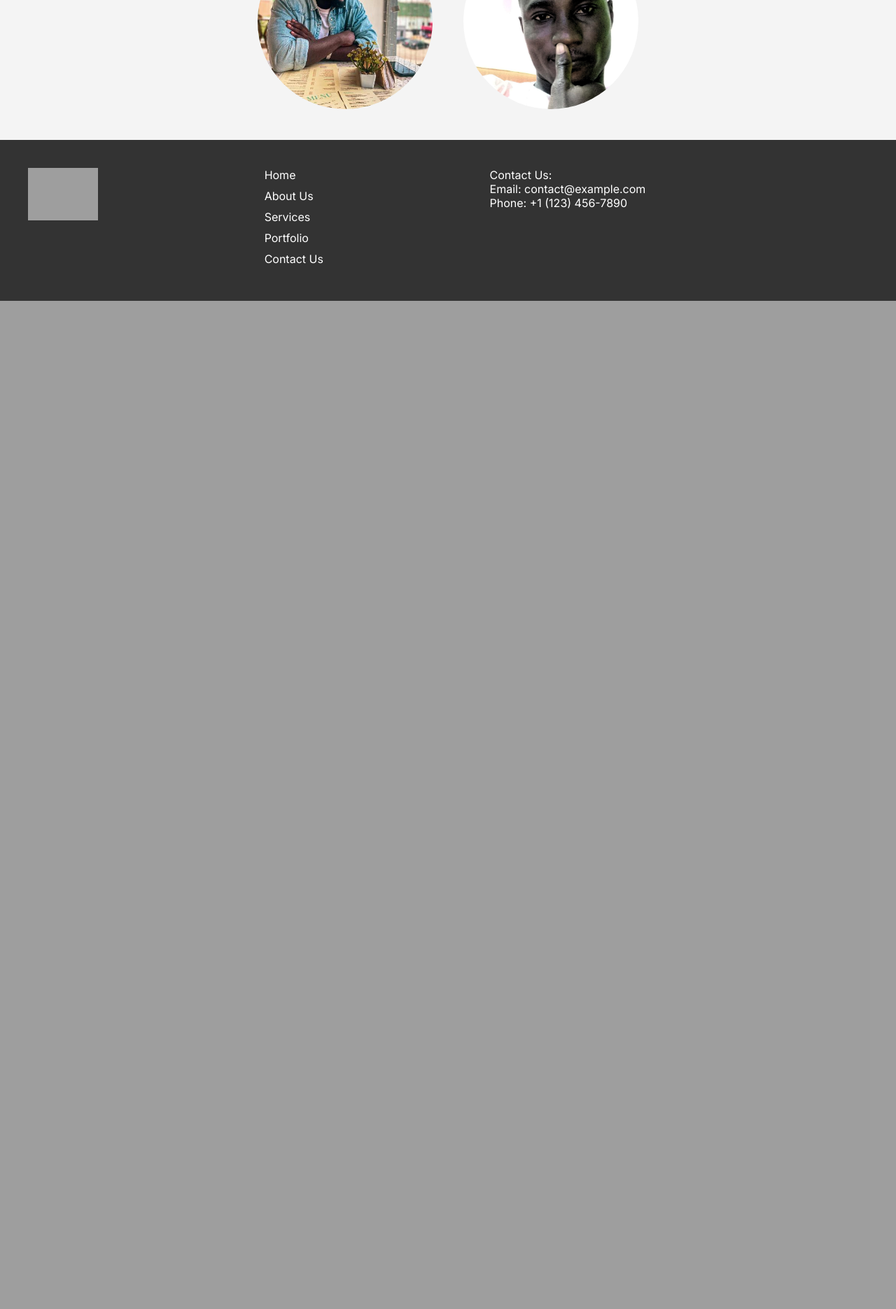
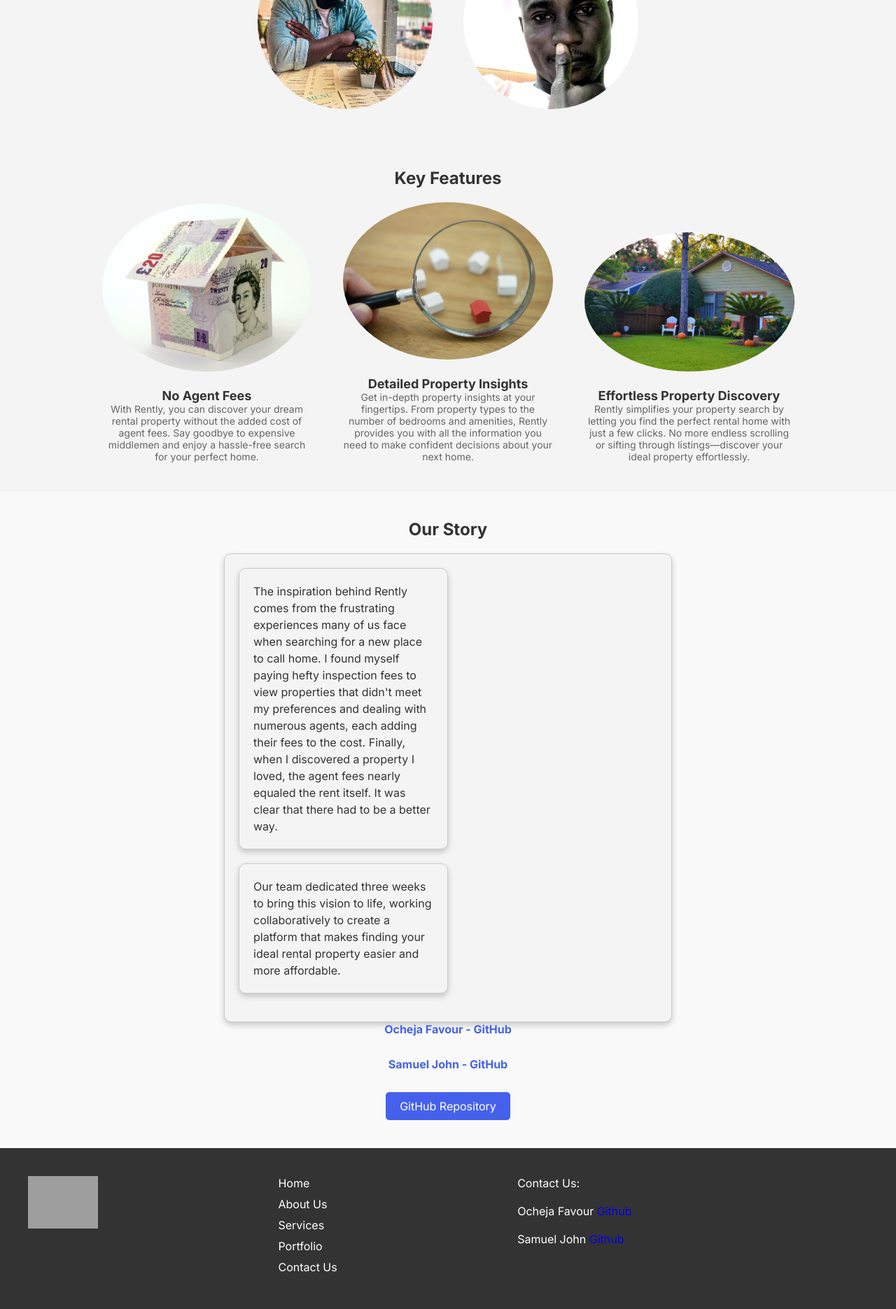
Before and after one commit to ocheja1/reny, a Flask app: page / in a window 1280 px wide. Shown: the part 738-2609 px from the top of the page at 70% size. Before the commit the page ends 1168 px from the top, so only its background shows below. Run offline with Flask 3, Linux system fonts and the light colour scheme; grey boxes are pictures that could not be loaded.

Commit message:
working on the landing page

```diff
--- a/app/static/css/style.css
+++ b/app/static/css/style.css
@@ -451,12 +444,124 @@ a:hover .formicon {
     margin-right: 20px;
 }
 
-/* Additional styles for specific social media icons */
-.footer-social .social-icon:hover {
-    color: #ff5733; /* Change icon color on hover */
+
+/*.footer-social .social-icon:hover {*/
+/*    color: #ff5733;*/
+/*}*/
+
+
+.features {
+    padding: 40px 0;
+    text-align: center;
+    background-color: #f4f4f4;
 }
 
-img {
+.features h2 {
+    font-size: 24px;
+    margin-bottom: 20px;
+    color: #333;
+}
+
+.feature {
+    display: inline-block;
+    margin: 0 20px;
+    max-width: 300px;
+    text-align: center;
+}
+
+.feature img {
     max-width: 100%;
-    height: auto;
+    border-radius: 50%;
 }
+
+.feature h3 {
+    font-size: 18px;
+    margin-top: 20px;
+    color: #333;
+}
+
+.feature p {
+    font-size: 14px;
+    color: #666;
+}
+
+/* Add these styles to your CSS file */
+
+.about-section {
+    display: flex;
+    flex-direction: column;
+    align-items: center;
+    background-color: #f9f9f9; /* Light gray background */
+    padding: 40px 0;
+    text-align: center;
+    color: #333; /* Dark gray text color */
+}
+
+.about-section h2 {
+    font-size: 24px;
+    margin-bottom: 20px;
+}
+
+.inspiration-story {
+    font-size: 16px;
+    width: 50%;
+    line-height: 1.5;
+    margin-bottom: 20px;
+    text-align: left; /* Left-align the text within the story */
+    background-color: #f4f4f4; /* Light gray background color */
+    padding: 20px; /* Add some padding for spacing */
+    border-radius: 10px; /* Rounded corners */
+    border: 1px solid #ccc; /* Add a border */
+    box-shadow: 0px 4px 8px rgba(0, 0, 0, 0.2); /* Add a subtle shadow */
+}
+.team-vision {
+    position: relative;
+    font-size: 16px;
+    width: 50%;
+    line-height: 1.5;
+    margin-bottom: 20px;
+    text-align: left; /* Left-align the text within the story */
+    background-color: #f4f4f4; /* Light gray background color */
+    padding: 20px; /* Add some padding for spacing */
+    border-radius: 10px; /* Rounded corners */
+    border: 1px solid #ccc; /* Add a border */
+    box-shadow: 0px 4px 8px rgba(0, 0, 0, 0.2);
+}
+
+.inspiration-container {
+    width: 50%;
+    background-color: #f4f4f4;
+    padding: 20px;
+    border-radius: 10px;
+    border: 1px solid #ccc;
+    box-shadow: 0px 4px 8px rgba(0, 0, 0, 0.2);
+}
+
+.about-section p {
+    font-size: 16px;
+    line-height: 1.5;
+    margin-bottom: 20px;
+    text-align: left;
+}
+
+.team-links a {
+    display: block;
+    color: #4561EC;
+    text-decoration: none;
+    margin-bottom: 10px;
+    font-weight: bold;
+}
+
+.github-link a {
+    display: inline-block;
+    background-color: #4561EC;
+    color: white;
+    padding: 10px 20px;
+    text-decoration: none;
+    border-radius: 5px;
+    transition: background-color 0.3s ease-in-out;
+}
+
+.github-link a:hover {
+    background-color: #333;
+}
--- a/app/templates/index.html
+++ b/app/templates/index.html
@@ -11,7 +11,7 @@
     <header>
         <div class="nav-elements">
             <div class="logo">
-                <a href="index.html">
+                <a href="{{ url_for('views.index') }}">
                     <img src="../static/image/logo.png" alt="Website Logo">
                 </a>
             </div>
@@ -72,6 +72,67 @@
                 </div>
             </div>
         </section>
+        <section class="features">
+    <h2>Key Features</h2>
+    <div class="feature">
+        <img src="../static/image/house-1239420_1280.jpg" alt="Feature 1">
+        <h3>No Agent Fees</h3>
+        <p>
+            With Rently, you can discover your dream rental
+            property without the added cost of agent fees.
+            Say goodbye to expensive middlemen and enjoy
+            a hassle-free search for your perfect home.
+        </p>
+    </div>
+    <div class="feature">
+        <img src="../static/image/the-search-for-a-house-4532392_1280.jpg" alt="Feature 2">
+        <h3>Detailed Property Insights</h3>
+        <p>
+            Get in-depth property insights at your fingertips.
+            From property types to the number of bedrooms and
+            amenities, Rently provides you with all the information
+            you need to make confident decisions about your next home.
+        </p>
+    </div>
+    <div class="feature">
+        <img src="../static/image/family-house-2844962_1280.jpg" alt="Feature 3">
+        <h3>Effortless Property Discovery</h3>
+        <p>
+            Rently simplifies your property search by letting you find the
+            perfect rental home with just a few clicks. No more endless
+            scrolling or sifting through listings—discover your ideal
+            property effortlessly.
+        </p>
+    </div>
+</section>
+        <!-- Add this section following the Feature section -->
+<section class="about-section">
+    <h2>Our Story</h2>
+    <div class="inspiration-container">
+    <p class="inspiration-story">
+        The inspiration behind Rently comes from the frustrating experiences many of us face
+        when searching for a new place to call home. I found myself paying hefty inspection fees
+        to view properties that didn't meet my preferences and dealing with numerous agents,
+        each adding their fees to the cost. Finally, when I discovered a property I loved, the
+        agent fees nearly equaled the rent itself. It was clear that there had to be a better way.
+    </p>
+        <p class="team-vision">
+        Our team dedicated three weeks to bring this vision to life, working collaboratively to
+        create a platform that makes finding your ideal rental property easier and more affordable.
+    </p>
+    </div>
+    <!-- Add links to team member profiles -->
+    <div class="team-links">
+        <a href="https://github.com/ocheja1" target="_blank">Ocheja Favour - GitHub</a><br>
+        <a href="https://github.com/thatagricboy" target="_blank">Samuel John - GitHub</a><br>
+        <!-- Add similar links for other team members -->
+    </div>
+    <!-- Add link to the project's GitHub repository -->
+    <div class="github-link">
+        <a href="https://github.com/rently" target="_blank">GitHub Repository</a>
+    </div>
+</section>
+
     </main>
     <footer class="site-footer">
         <div class="container">
@@ -88,9 +149,9 @@
                 </ul>
             </div>
             <div class="footer-contact">
-                <p>Contact Us:</p>
-                <p>Email: contact@example.com</p>
-                <p>Phone: +1 (123) 456-7890</p>
+                <p>Contact Us:</p><br>
+                <p>Ocheja Favour <a href="https://github.com/ocheja1">Github</a></p><br>
+                <p>Samuel John <a href="https://github.com/thatagricboy">Github</a></p>
             </div>
             <div class="footer-social">
                 <a href="#" class="social-icon"><i class="fab fa-facebook"></i></a>
```
Also changed, not shown: other parts of app/static/css/style.css (+56 -63 lines), app/static/image/family-house-2844962_1280.jpg (added), app/static/image/house-1239420_1280.jpg (added), app/static/image/the-search-for-a-house-4532392_1280.jpg (added).
